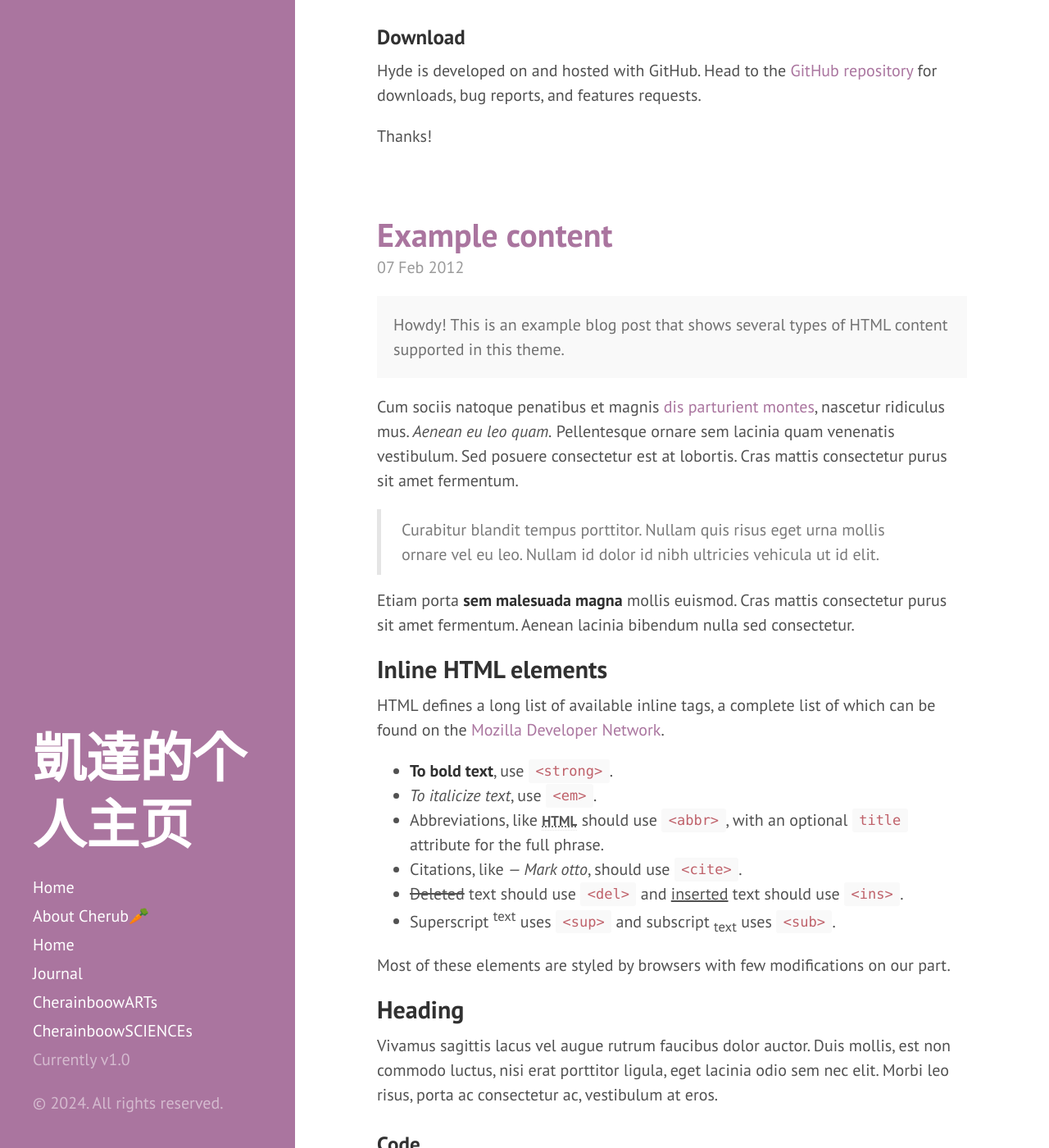
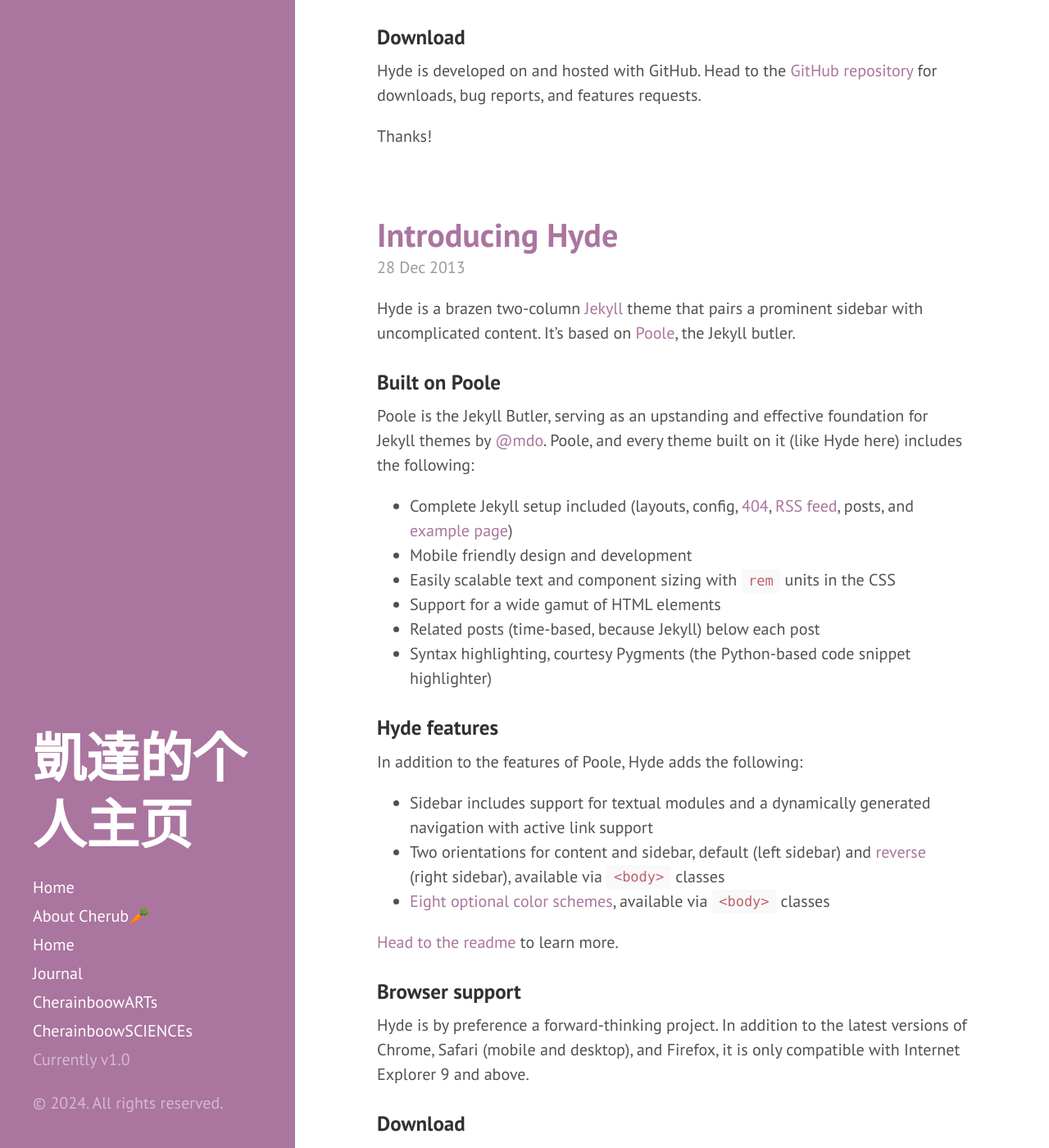
Before and after one commit to cherubwu/cherubwu.github.io, a Jekyll site: the page built from index.html, in a window 1280 px wide and 1400 px high, scrolled down 1144 px. Shown: the whole window at 82% size. Built offline with Jekyll 4.4.1, drawn with Linux system fonts in a browser that asks for light colours; the list of posts is cut into pages by our own code; some of the changed text lies outside the part shown.

Commit message:
update repo

```diff
--- /dev/null
+++ b/_posts/2013-12-28-introducing-hyde copy.md
@@ -0,0 +1,37 @@
+---
+layout: post
+title: Introducing Hyde
+---
+
+Hyde is a brazen two-column [Jekyll](http://jekyllrb.com) theme that pairs a prominent sidebar with uncomplicated content. It's based on [Poole](http://getpoole.com), the Jekyll butler.
+
+### Built on Poole
+
+Poole is the Jekyll Butler, serving as an upstanding and effective foundation for Jekyll themes by [@mdo](https://twitter.com/mdo). Poole, and every theme built on it (like Hyde here) includes the following:
+
+* Complete Jekyll setup included (layouts, config, [404](/404), [RSS feed](/atom.xml), posts, and [example page](/about))
+* Mobile friendly design and development
+* Easily scalable text and component sizing with `rem` units in the CSS
+* Support for a wide gamut of HTML elements
+* Related posts (time-based, because Jekyll) below each post
+* Syntax highlighting, courtesy Pygments (the Python-based code snippet highlighter)
+
+### Hyde features
+
+In addition to the features of Poole, Hyde adds the following:
+
+* Sidebar includes support for textual modules and a dynamically generated navigation with active link support
+* Two orientations for content and sidebar, default (left sidebar) and [reverse](https://github.com/poole/lanyon#reverse-layout) (right sidebar), available via `<body>` classes
+* [Eight optional color schemes](https://github.com/poole/hyde#themes), available via `<body>` classes
+
+[Head to the readme](https://github.com/poole/hyde#readme) to learn more.
+
+### Browser support
+
+Hyde is by preference a forward-thinking project. In addition to the latest versions of Chrome, Safari (mobile and desktop), and Firefox, it is only compatible with Internet Explorer 9 and above.
+
+### Download
+
+Hyde is developed on and hosted with GitHub. Head to the <a href="https://github.com/poole/hyde">GitHub repository</a> for downloads, bug reports, and features requests.
+
+Thanks!
```
Also changed, not shown: _pages/blog.md (+7 -17 lines).
